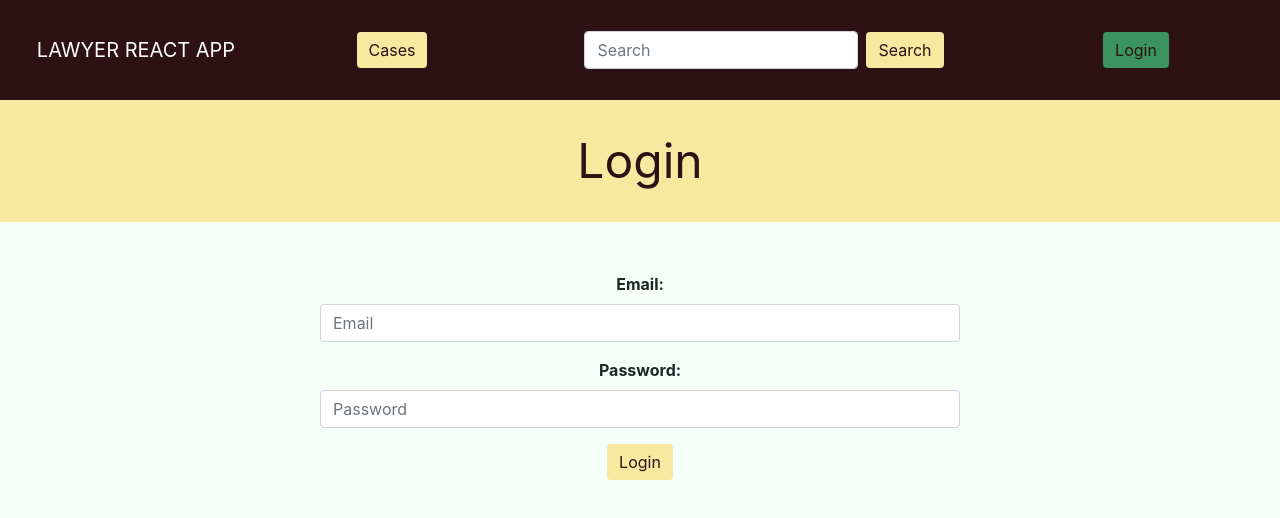
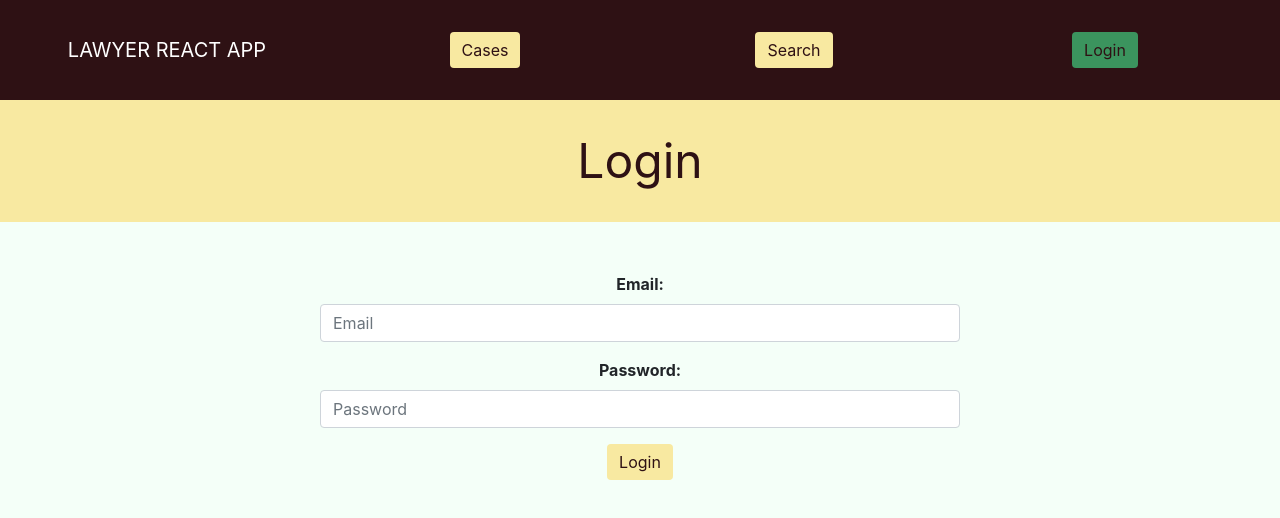
Before and after one commit to EdwardTymoshuk/LawyerReactSPA, a React (Create React App) app: page /login in a window 1280 px wide. Shown: the top 518 px of the page. Built offline with nearby package versions, Linux system fonts and the light colour scheme.

Commit message:
animation of search input

```diff
--- a/src/components/Header/Header.css
+++ b/src/components/Header/Header.css
@@ -5,7 +5,7 @@
     padding: 20px;
     align-content: center;
     display: grid;
-    grid-template-columns: 1fr 1fr 2fr 1fr;
+    grid-template-columns: 1fr 1fr 1fr 1fr;
 }
 .header-brand {
 
@@ -16,6 +16,18 @@
 }
 .header-search {
     justify-content: center;
+}
+
+.header-search-visible {
+    width: 150px !important;
+    transition: ease-in .3s;
+}
+.header-search-hiden {
+    opacity: 0;
+    width: 0px !important;
+    transition: ease-in .3s;
+    padding: 0;
+    margin: 0 0 0 -12px;
 }
 .header-login-greating {
     color: #f8e9a1;
--- a/src/components/Header/Header.js
+++ b/src/components/Header/Header.js
@@ -1,16 +1,19 @@
-import React from 'react';
+import React, { useState } from 'react';
 import './Header.css';
 import {Navbar, Form, FormControl, Button, Nav} from 'react-bootstrap';
 import {NavLink, Link} from 'react-router-dom';
 
 const Header = (props) => {
+  const [openSearch, setOpenSearch] = useState(false);
     return (
         <Navbar expand="lg" variant="dark" fixed="top" className="header">
         <Navbar.Brand className="header-brand" >LAWYER REACT APP</Navbar.Brand>
         <Nav.Link className="header-cases"><Button><Link to={'/'}>Cases</Link></Button></Nav.Link>
           <Form inline className="header-search">
-            <FormControl type="text" placeholder="Search" className="mr-sm-2 header-search-input" />
-            <Button className="header-search-btn">Search</Button>
+            {
+            <FormControl type="text" placeholder="Search" className={`mr-sm-2 header-search-input ${openSearch ? "header-search-visible" : "header-search-hiden"}`} />
+          }
+            <Button className="header-search-btn" onClick={() => setOpenSearch(!openSearch)}>Search</Button>
           </Form>
           <Nav.Link className="header-login">
             {props.isAuth
```
